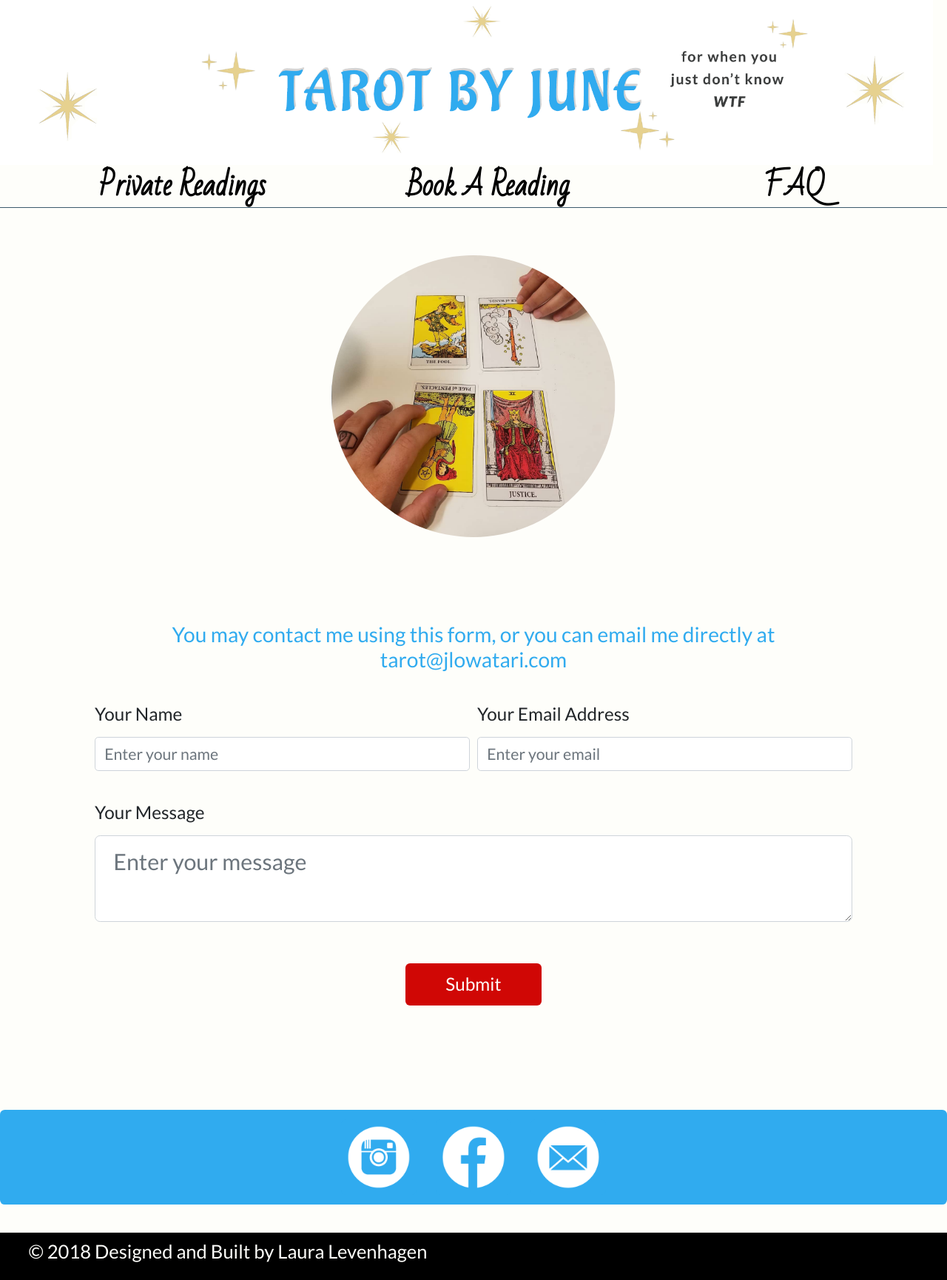
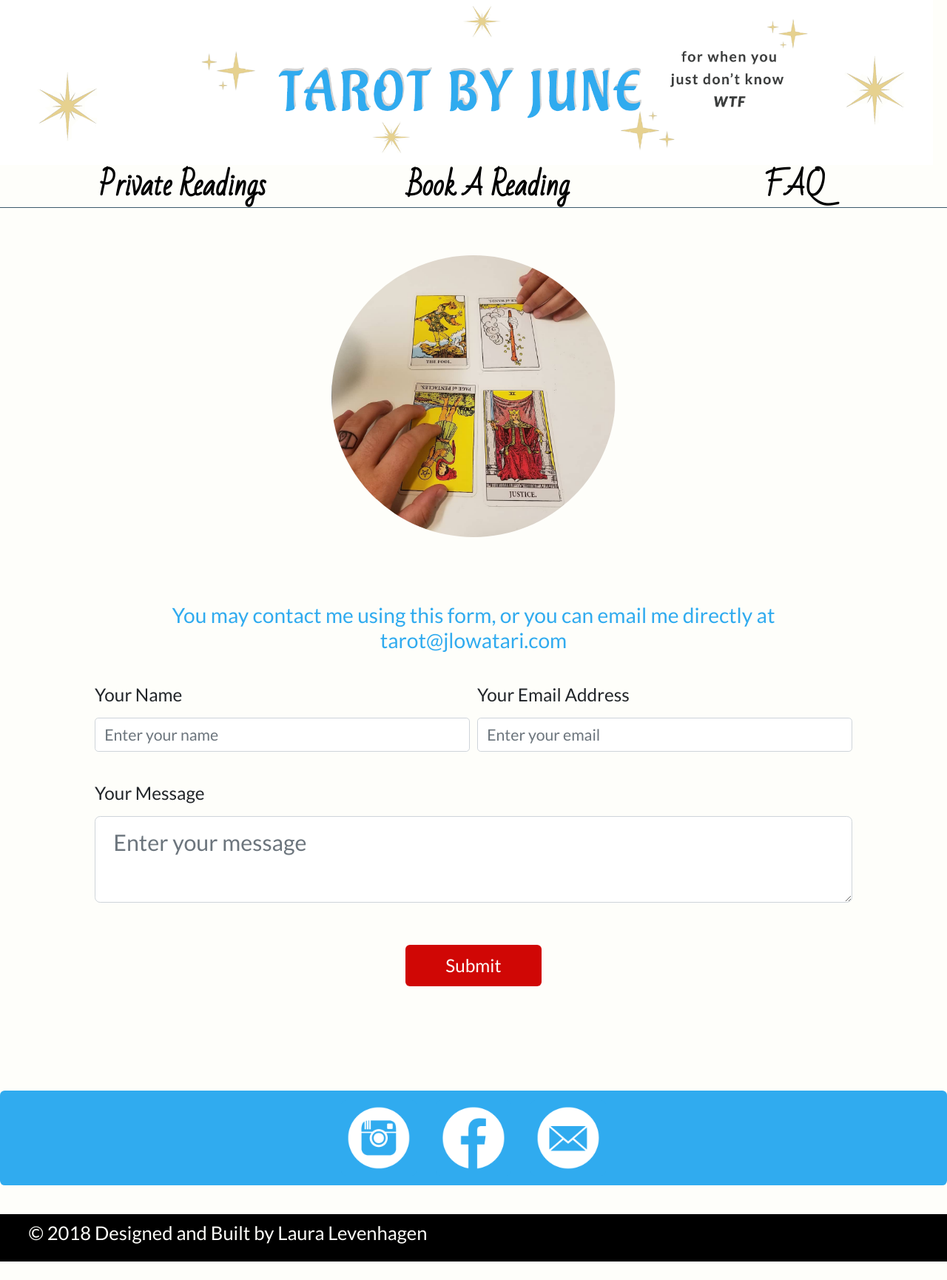
Before and after one commit to llevenhagen/Junes-Tarot, a Jekyll site: the page built from booking.html, in a window 1280 px wide. Shown: the whole page at 74% size. Built offline with Jekyll 4.4.1, drawn with Linux system fonts in a browser that asks for light colours; some web fonts are replaced; after the commit the page ends 1705 px from its top, so only the background shows below that.

Commit message:
changed margin bottom in booking image for ipad

```diff
--- a/assets/css/main.css
+++ b/assets/css/main.css
@@ -578,7 +578,7 @@ margin: 0;
 /* BOOKING PAGE */
 #booking-img {
 width: 30%;
-margin: 5vw 35% 2vw;
+margin: 5vw 35% 0vw;
 }
 form {
   margin-top: 7vw;
```
Also changed, not shown: 1 other file.
